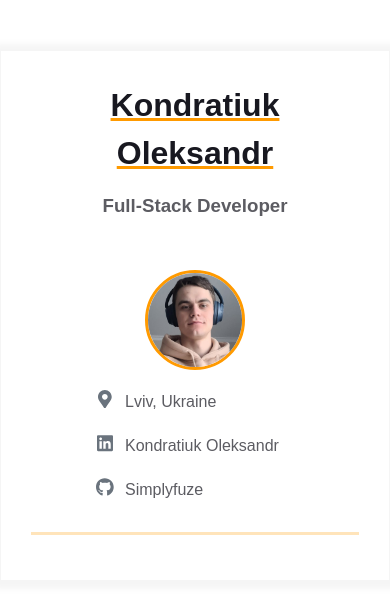
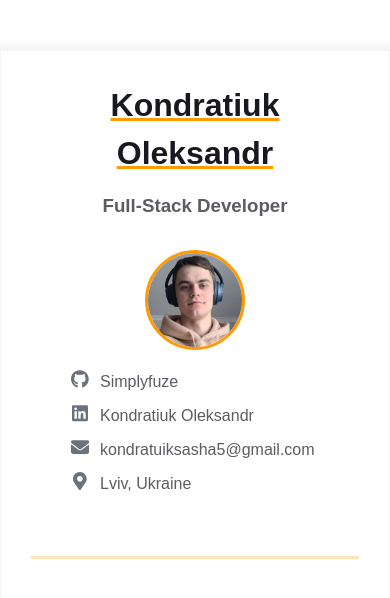
Before and after one commit to Simplyfuze/homepage, a plain HTML site: page index.html in a window 390 px wide. Drawn offline with Linux system fonts and the light colour scheme.

Commit message:
Reworked the contact-info_block shrink logic for small display

```diff
--- a/index.html
+++ b/index.html
@@ -20,26 +20,15 @@
 						</h3>
 
 						<div class="contact_info_container fh">
-							<div class="contact-info__block"></div>
-
-							<div
-								class="contact-info__block contact-info__block--center"
-							>
-								<img
-									class="contact-info__avatar"
-									src="assets/avatar.png"
-									alt="Avatar"
-								/>
-							</div>
-
 							<div class="contact-info__block">
 								<a
 									href=""
 									rel="author"
-									class="contact-info__item"
+									class="contact-info__item contact-info__item--left"
 								>
+									<span>Lviv, Ukraine</span>
 									<div
-										class="contact-info__item-icon-wrapper"
+										class="contact-info__item-icon-wrapper contact-info__item-icon-wrapper--left"
 									>
 										<svg
 											class="contact-info__item-icon"
@@ -54,15 +43,54 @@
 											></path>
 										</svg>
 									</div>
-									<span>Lviv, Ukraine</span>
 								</a>
+								<a
+									href=""
+									rel="author"
+									class="contact-info__item contact-info__item--left"
+								>
+									<span>kondratuiksasha5@gmail.com</span>
+									<div
+										class="contact-info__item-icon-wrapper contact-info__item-icon-wrapper--left"
+									>
+										<svg
+											class="contact-info__item-icon"
+											xmlns="http://www.w3.org/2000/svg"
+											viewBox="0 0 512 512"
+										>
+											<!--Font Awesome Free 6.7.2 by
+                                        @fontawesome -
+                                        https://fontawesome.com License -
+                                        https://fontawesome.com/license/free
+                                        Copyright 2025 Fonticons, Inc.!-->
+											<path
+												d="M48 64C21.5 64 0 85.5 0 112c0 15.1 7.1 29.3 19.2 38.4L236.8 313.6c11.4 8.5 27 8.5 38.4 0L492.8 150.4c12.1-9.1 19.2-23.3 19.2-38.4c0-26.5-21.5-48-48-48L48 64zM0 176L0 384c0 35.3 28.7 64 64 64l384 0c35.3 0 64-28.7 64-64l0-208L294.4 339.2c-22.8 17.1-54 17.1-76.8 0L0 176z"
+											/>
+										</svg>
+									</div>
+								</a>
+							</div>
+
+							<div
+								class="contact-info__block contact-info__block--center"
+							>
+								<img
+									class="contact-info__avatar"
+									src="assets/avatar.png"
+									alt="Avatar"
+								/>
+							</div>
+
+							<div class="contact-info__block">
 								<a
 									href="https://www.linkedin.com/in/oleksandr-kondratiuk-931427244/"
 									rel="author"
-									class="contact-info__item"
+									class="contact-info__item contact-info__item--right"
 								>
+									<span>Kondratiuk Oleksandr</span>
+
 									<div
-										class="contact-info__item-icon-wrapper"
+										class="contact-info__item-icon-wrapper contact-info__item-icon-wrapper--right"
 									>
 										<svg
 											class="contact-info__item-icon"
@@ -80,15 +108,16 @@
 											></path>
 										</svg>
 									</div>
-									<span>Kondratiuk Oleksandr</span>
 								</a>
 								<a
 									href="https://github.com/Simplyfuze"
 									rel="author"
-									class="contact-info__item"
+									class="contact-info__item contact-info__item--right"
 								>
+									<span>Simplyfuze</span>
+
 									<div
-										class="contact-info__item-icon-wrapper"
+										class="contact-info__item-icon-wrapper contact-info__item-icon-wrapper--right"
 									>
 										<svg
 											class="contact-info__item-icon"
@@ -110,7 +139,6 @@
 											/>
 										</svg>
 									</div>
-									<span>Simplyfuze</span>
 								</a>
 							</div>
 						</div>
--- a/style.css
+++ b/style.css
@@ -48,24 +48,6 @@ body {
 	margin-bottom: 15px;
 }
 
-@media screen and (max-width: 576px) {
-	.main-info,
-	.contact_info_container {
-		flex-direction: column;
-	}
-
-	.contact_info_container {
-		align-items: center;
-	}
-
-	.contact-info__block:not(:last-child) {
-		margin-bottom: 20px;
-	}
-
-	.experiences {
-		margin-right: 0;
-	}
-}
 
 /* Contact info styles */
 
@@ -87,7 +69,7 @@ body {
 }
 
 .contact-info__block {
-    min-width: 200px;
+    min-width: 250px;
 	display: flex;
 	flex-direction: column;
 	justify-content: space-between;
@@ -102,18 +84,39 @@ body {
 	color: var(--secondary-text-color);
 	text-decoration: none;
 	display: flex;
-	justify-content: start;
+
+}
+
+.contact-info__item--left{
+    justify-content: start;
+
+}
+
+.contact-info__item--left :first-child{
+    order: 1;
+}
+
+
+.contact-info__item--right{
+    justify-content: end;
 }
 
 .contact-info__item:not(:last-child) {
 	margin-bottom: 20px;
 }
 
-.contact-info__item-icon-wrapper {
-	margin-right: 10px;
+.contact-info__item-icon-wrapper{
 	width: 20px;
 	display: flex;
 	justify-content: center;
+}
+
+.contact-info__item-icon-wrapper--left{
+    margin-right: 10px;
+}
+
+.contact-info__item-icon-wrapper--right{
+    margin-left: 10px;
 }
 
 .contact-info__item-icon path {
@@ -268,3 +271,69 @@ body {
 .additional-info__languages-item {
 	color: var(--secondary-text-color);
 }
+
+
+
+
+@media screen and (max-width: 900px) {
+	.main-info,
+	.contact_info_container {
+		flex-direction: column;
+	}
+
+    .contact-info__item--left :first-child{
+        order: 0;
+    }
+
+    .contact-info__item--right{
+
+        justify-content: start;
+    }
+    .contact-info__item-icon-wrapper--right{
+        margin-left: 0;
+        margin-right: 10px;
+    }
+
+    .contact-info__block--center{
+        margin-bottom: 25px;
+    }
+
+    .contact-info__item:not(:last-child) {
+		margin-bottom: 10px;
+	}
+
+    .contact-info__item{
+        margin-bottom: 10px;
+    }
+
+
+    .contact_info_container :nth-child(1){
+        order: 2;
+    }
+
+	.contact_info_container {
+		align-items: center;
+	}
+
+
+
+}
+
+@media screen and (max-width: 576px) {
+	.main-info,
+	.contact_info_container {
+		flex-direction: column;
+	}
+
+	.contact_info_container {
+		align-items: center;
+	}
+
+	.contact-info__block:not(:last-child) {
+		margin-bottom: 20px;
+	}
+
+	.experiences {
+		margin-right: 0;
+	}
+}
```
Lines whose indentation alone changed are shown as unchanged.
